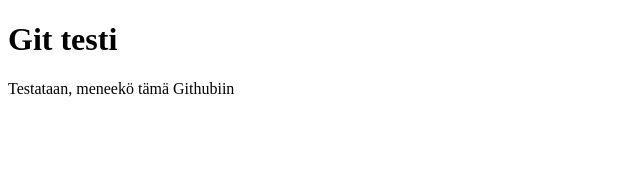
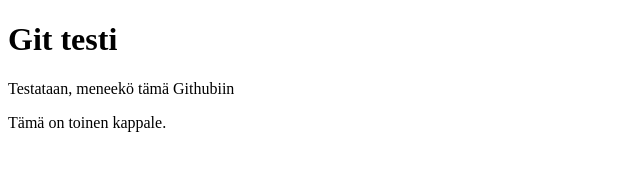
Before and after one commit to Zebula90/HTML26, a plain HTML site: page index.html in a window 1280 px wide. Shown: the whole page, without its empty margins (0-640 px from the left). Drawn offline with Linux system fonts and the light colour scheme.

Commit message:
toinen kappale

```diff
--- a/index.html
+++ b/index.html
@@ -8,5 +8,6 @@
 <body>
     <h1>Git testi</h1>
     <p>Testataan, meneekö tämä Githubiin</p>
+    <p>Tämä on toinen kappale.</p>
 </body>
 </html>
```
